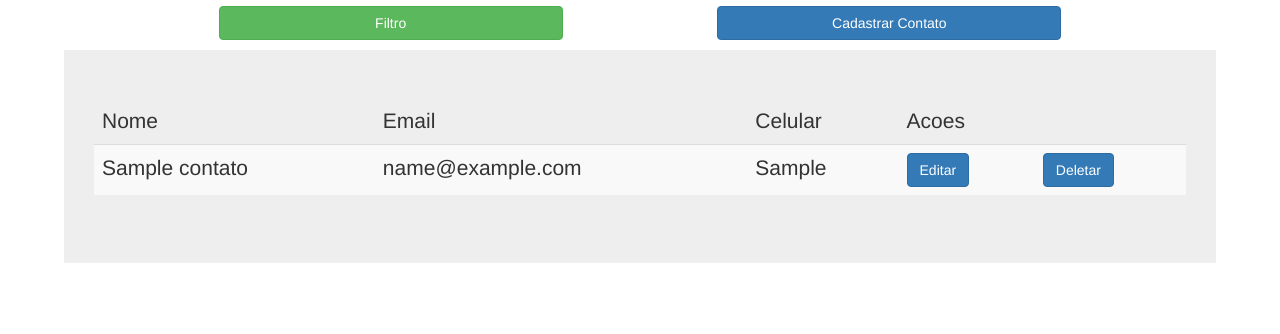
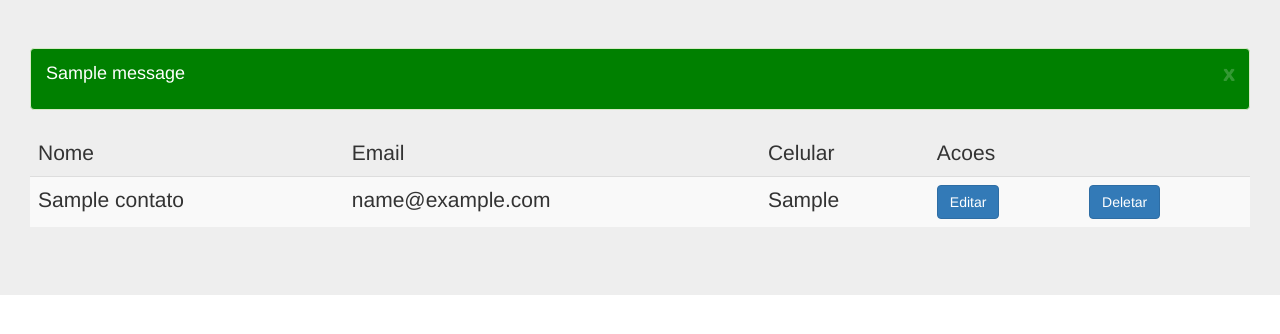
Before and after one commit to jpmarques-13/agenda, a Django app: page /polls/VerContatos in a window 1280 px wide. Shown: the part 131-465 px from the top of the page. Run offline with Django 3.2, Linux system fonts and the light colour scheme; tables that the repository leaves empty hold one stand-in row (values such as "Sample post"); one stand-in notice (Sample message) is shown; some libraries are stand-ins or nearby versions.

Commit message:
template colapse finalizado

```diff
--- a/Lais/settings.py
+++ b/Lais/settings.py
@@ -11,7 +11,7 @@ https://docs.djangoproject.com/en/1.10/ref/settings/
 """
 
 import os
-
+from django.contrib import messages
 # Build paths inside the project like this: os.path.join(BASE_DIR, ...)
 BASE_DIR = os.path.dirname(os.path.dirname(os.path.abspath(__file__)))
 
--- a/Lais/urls.py
+++ b/Lais/urls.py
@@ -19,5 +19,5 @@ from . import views
 urlpatterns = [
     url(r'^admin/', admin.site.urls),
     url(r'^polls/',include('polls.urls')),
-    url(r'^/', views.index, name='homePage'),
+    url(r'^$', views.index,name='homePage'),
 ]
--- a/polls/urls.py
+++ b/polls/urls.py
@@ -5,7 +5,6 @@ from . import views
 
 app_name = 'polls'
 urlpatterns = [
-    url(r'^$', views.index,name='index'),
     url(r'^CriarContato$',views.CriarContato,name='CriarContato'),
     url(r'^VerContatos$',views.VerContatos,name='VerContatos'),
     url(r'^editarContatos/(?P<id>\d+)/$', views.EditarContatos, name="editar"),
--- a/polls/views.py
+++ b/polls/views.py
@@ -4,6 +4,7 @@ from django.shortcuts import render
 from .forms import ContatoForm
 from .models import Contato
 from django.shortcuts import redirect
+from django.contrib import messages
 
 #import
 
@@ -16,11 +17,11 @@ def CriarContato (request):
         form = ContatoForm(request.POST)
         if form.is_valid():
             form.save()
-        return redirect('polls:VerContatos')
-
+            mensagem = "Contato criado com sucesso"
+            messages.warning(request, mensagem)
     else:
         form = ContatoForm()
-    return render (request,'novocontato.html',{'form':form})
+    return render (request,'novocontato.html',locals())
 # Create your views here.
 
 
@@ -33,13 +34,18 @@ def EditarContatos (request,id):
     contatos = Contato.objects.get(pk=id)
     form=ContatoForm(request.POST or None,instance=contatos)
     if request.method == 'POST':
-        #form = ContatoForm(request.POST, instance=contatos )
         if form.is_valid():
             form.save()
-        return redirect('polls:VerContatos')
-    else:
-        return render (request,'editarContato.html',locals())
+            mensagem = "Contato editado com sucesso"
+            messages.warning(request, mensagem)
+            return redirect('polls:VerContatos')
+            #form = ContatoForm(request.POST, instance=contatos )
+
+        #return redirect('polls:VerContatos')
+    return render (request,'editarContato.html',locals())
 def deletarContatos (request,id):
     contatos = Contato.objects.get(pk=id)
     contatos.delete()
+    mensagem = "Contato deletado com sucesso"
+    messages.warning(request, mensagem)
     return redirect('polls:VerContatos')
--- a/templates/VerContatos.html
+++ b/templates/VerContatos.html
@@ -17,28 +17,34 @@
 {%endblock%}
 
 {%block content%}
-<div class="container-fluid a">
+
+<style media="screen" >
+  .alert{
+    z-index:1;
+  }
+  .jumbotron{
+    z-index:2;
+  }
+</style>
+</div>
+<div class="jumbotron">
+  {% if messages %}
+      {% for message in messages %}
+      <div  class="alert alert-{{ message.tags }} alert-dismissible" role="alert">
+          <button type="button" class="close" data-dismiss="alert" aria-label="Close">
+              <span id='close' onclick='this.parentNode.parentNode.parentNode.removeChild(this.parentNode.parentNode); return false;'>x</span>
+          </button>
+          <h4 >{{ message }}</h4>
+
+      </div>
+      {% endfor %}
+  {% endif %}
   <style media="screen">
-    .a{
-      height: 50px;
-      display: flex;
-      justify-content:center;
-      padding-top:0.5%;
-      }
+    .alert{
+      background-color: green;
+      color:white;
+    }
   </style>
-  <div class=" row">
-    <style media="screen">
-    </style>
-    <div class="col-sm-4">
-      <button type="button" class="btn btn-success btn-block">{% bootstrap_icon "filter" %} Filtro</button>
-    </div>
-    <div class="col-sm-4">
-  <a href="{%url 'polls:CriarContato'%}"> <button type="button" class="btn btn-primary btn-block"> {% bootstrap_icon "plus" %} Cadastrar Contato</button></a>
-    </div>
-  </div>
-</div>
-
-<div class="jumbotron">
         <table class='table table-striped '>
           <thead>
 
@@ -60,6 +66,18 @@
                 {% endfor %}
         </table>
 </div>
+<style media="screen">
+.row {
+padding-top: 20px;
+padding-bottom: 5%;
+width:110%;
+background-color: #00F3FF;
+}
+.container{
+  height: 50px;
+}
+
+</style>
 {%endblock%}
   </body>
 </html>
--- a/templates/baseLayout.html
+++ b/templates/baseLayout.html
@@ -15,7 +15,7 @@
       <nav class='navbar navbar-inverse'>
           <div class="container-fluid">
               <div class="navbar-header">
-                  <a class='navbar-brand' href="{%url 'polls:index'%}">Telessaúde</a>
+                  <a class='navbar-brand' href="/">Telessaúde</a>
               </div>
               <ul class='nav navbar-nav'>
 
@@ -33,8 +33,8 @@
       <div class="content">
         {%block content%}{%endblock%}
       </div>
-    <script type="text/javascript">
+
           {%block script%}{%endblock%}
-        </script>
+
   </body>
 </html>
--- a/templates/novocontato.html
+++ b/templates/novocontato.html
@@ -43,6 +43,9 @@
     </table>
 </div>
 {%endblock%}
-{%block script%}
+{%block script%} <script type="text/javascript">
     $("#id_Celular").mask("(00)00000-0000");
+
+  </script>
+
 {%endblock%}
```
Also changed, not shown: templates/editarContato.html (+9 -2 lines).
